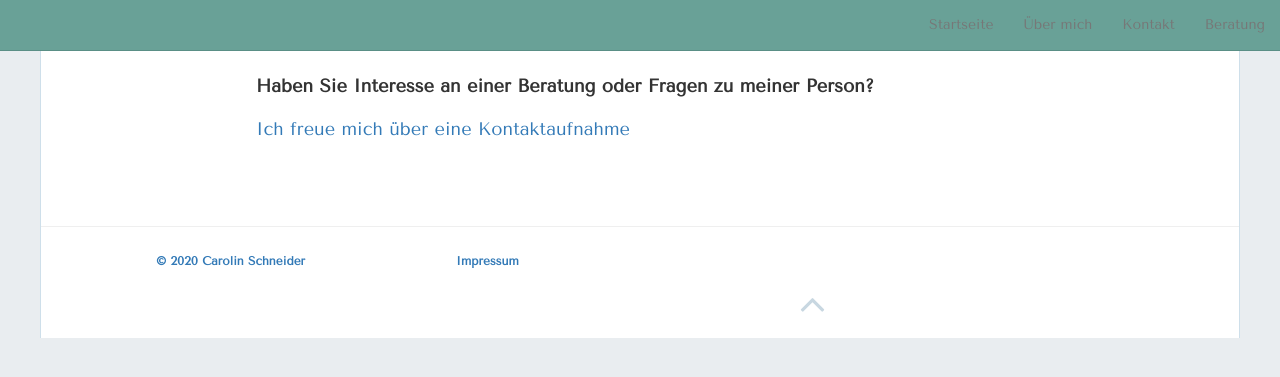
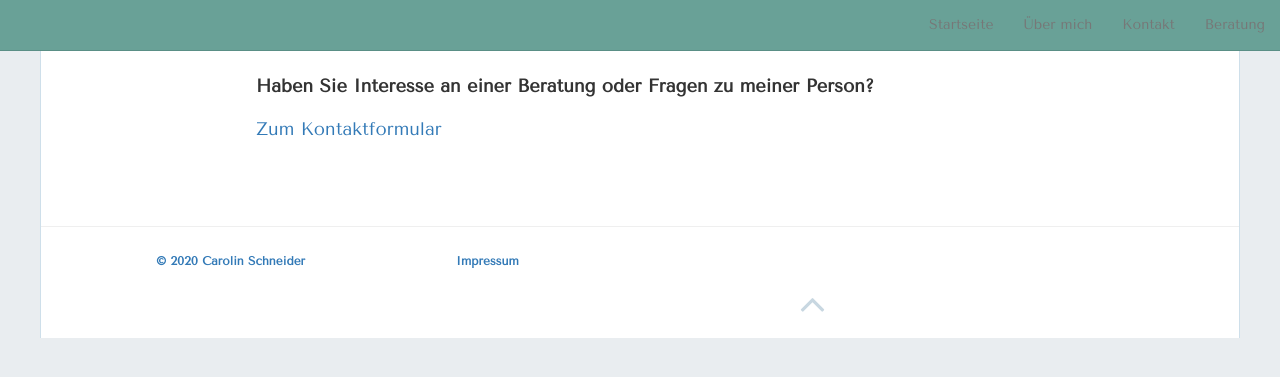
Before and after one commit to carolinschneider/carolinschneider.github.io, a Jekyll site: the page built from kontakt.md, in a window 1280 px wide. Shown: the top 377 px of the page. Built offline with Jekyll 4.4.1, drawn with Linux system fonts in a browser that asks for light colours; nearby versions of some CDN libraries.

Commit message:
Update contact.html

```diff
--- a/_includes/contact.html
+++ b/_includes/contact.html
@@ -1 +1 @@
-<a data-toggle="modal" data-target="#contact"> Ich freue mich über eine Kontaktaufnahme</a>
+<a data-toggle="modal" data-target="#contact"> Zum Kontaktformular</a>
```
